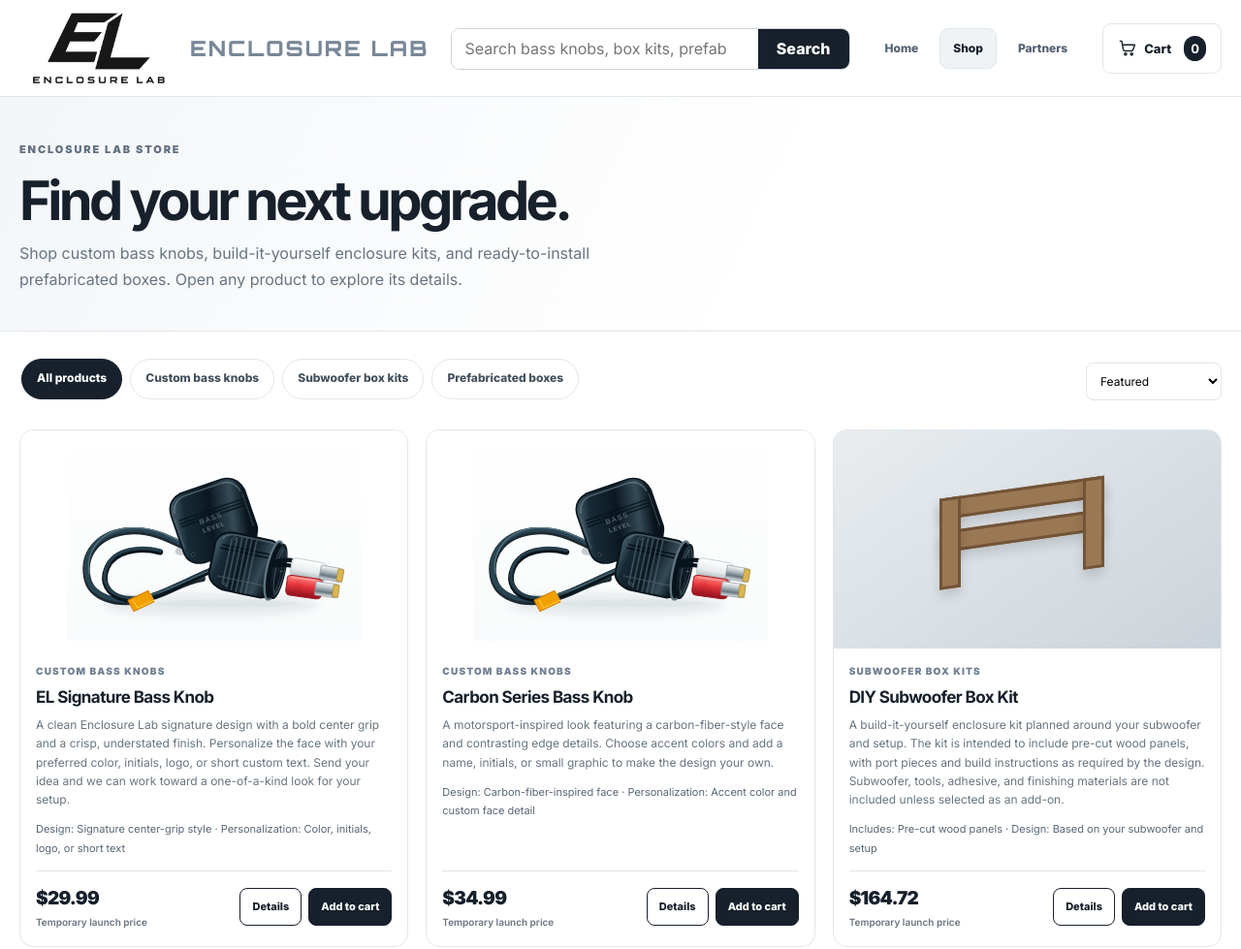
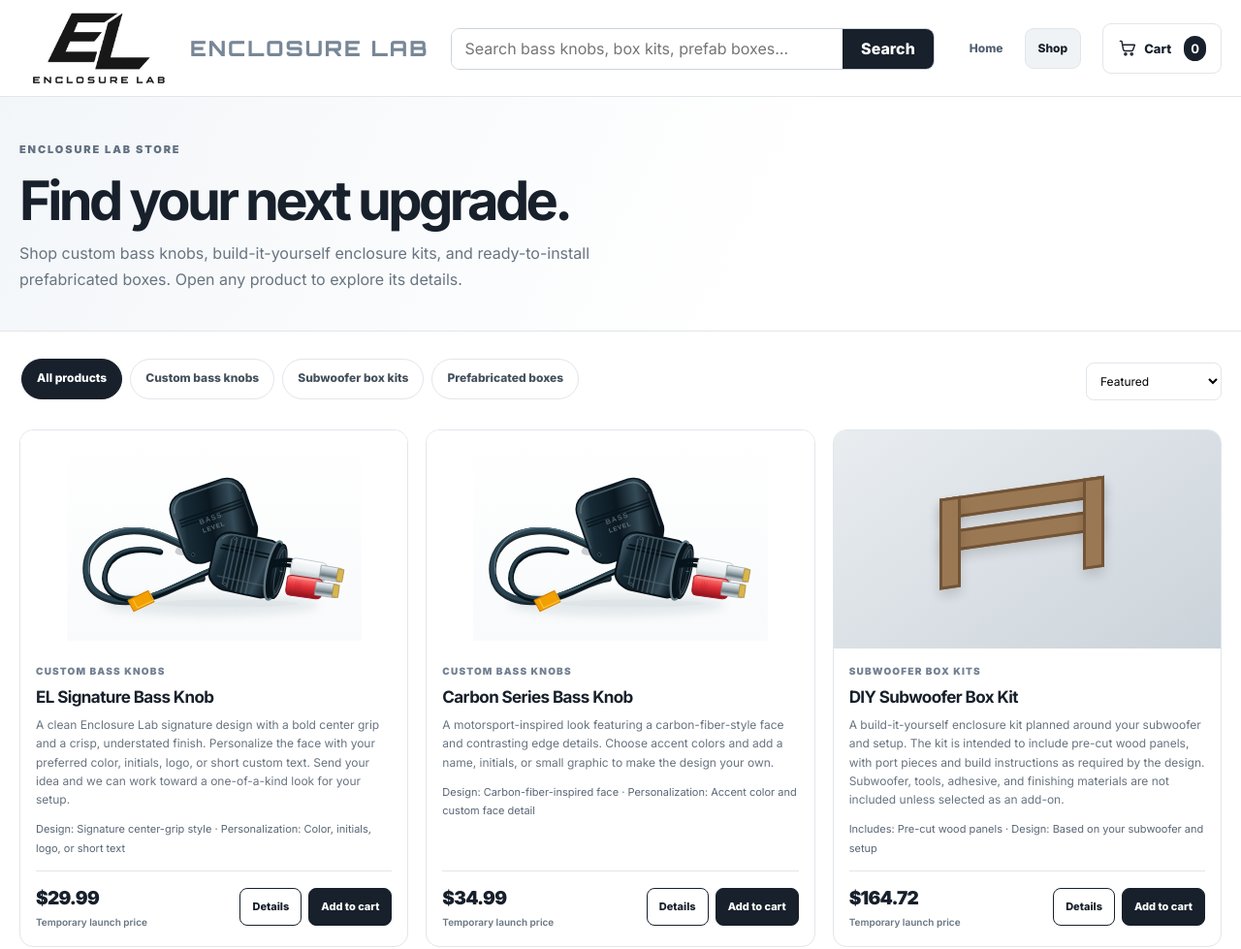
Before and after one commit to EnclosureLab/Enclosure-Lab, a plain HTML site: page products.html in a window 1280 px wide. Shown: the top 979 px of the page at 97% size. Drawn offline with Linux system fonts and the light colour scheme.

Commit message:
Remove Partners navigation link from shop

```diff
--- a/products.html
+++ b/products.html
@@ -49,7 +49,7 @@
 <header class="shop-header"><div class="shop-wrap shop-header-inner">
 <a class="shop-brand brand-expanded" href="index.html#top"><img src="enclosure-lab-logo.png" alt="Enclosure Lab logo"><span class="brand-wordmark">ENCLOSURE LAB</span></a>
 <div class="shop-search"><input id="shopSearch" type="search" placeholder="Search bass knobs, box kits, prefab boxes…" aria-label="Search products"><button id="searchButton" type="button">Search</button></div>
-<nav class="shop-nav" aria-label="Main navigation"><a href="index.html#top">Home</a><a href="products.html" aria-current="page">Shop</a><a href="creator-portal.html">Partners</a></nav>
+<nav class="shop-nav" aria-label="Main navigation"><a href="index.html#top">Home</a><a href="products.html" aria-current="page">Shop</a></nav>
 <a class="shop-cart" href="checkout.html" aria-label="Shopping cart"><svg viewBox="0 0 24 24" aria-hidden="true"><path d="M3 3h2l2.1 11.1a2 2 0 0 0 2 1.6h8.8a2 2 0 0 0 1.9-1.4L22 8H6"/><circle cx="10" cy="20" r="1.4"/><circle cx="18" cy="20" r="1.4"/></svg><span>Cart</span><b id="cartCount">0</b></a>
 </div></header>
 <section class="shop-hero"><div class="shop-wrap"><div class="eyebrow">ENCLOSURE LAB STORE</div><h1>Find your next upgrade.</h1><p>Shop custom bass knobs, build-it-yourself enclosure kits, and ready-to-install prefabricated boxes. Open any product to explore its details.</p></div></section>
```
